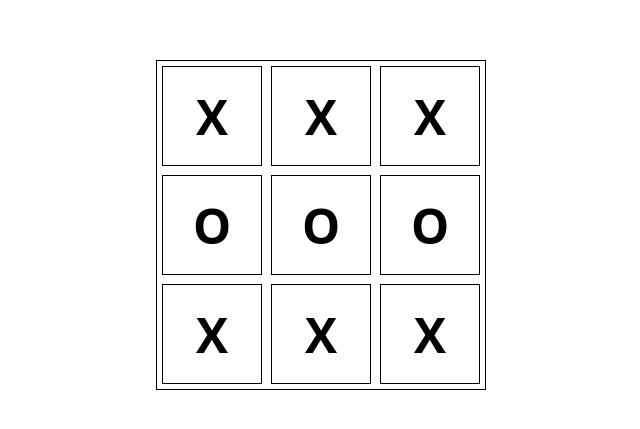
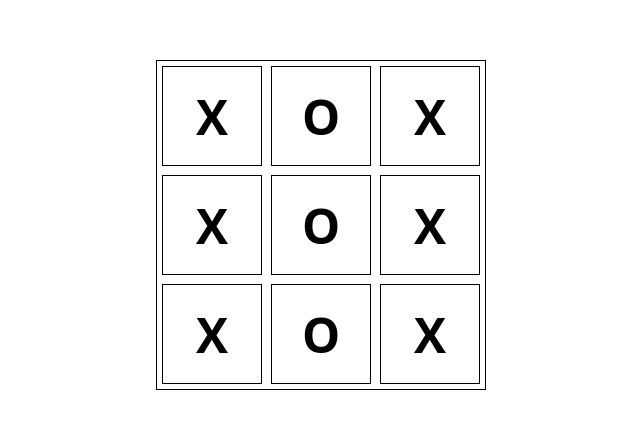
Before and after one commit to vilisimo/tic-tac-toe-fe, a React (Create React App) app: page / in a window 1280 px wide. Shown: the part 183-612 px from the top of the page, without its empty margins (319-959 px from the left). Built offline with nearby package versions, Linux system fonts and the light colour scheme.

Commit message:
Rework into more intuitive layout with rows

```diff
--- a/src/components/board.jsx
+++ b/src/components/board.jsx
@@ -1,12 +1,12 @@
 import React from 'react';
-import Column from './column';
+import Row from './row';
 import './styles/board.css';
 
 const Board = () => (
   <div className="board">
-    <Column />
-    <Column />
-    <Column />
+    <Row />
+    <Row />
+    <Row />
   </div>
 );
 
--- a/src/components/column.jsx
+++ b/src/components/row.jsx
@@ -1,9 +1,9 @@
 import React from 'react';
 import Square from './square';
-import './styles/column.css';
+import './styles/row.css';
 
 const Column = () => (
-  <div className="column">
+  <div className="row">
     <Square filler="X" />
     <Square filler="O" />
     <Square filler="X" />
--- a/src/components/styles/board.css
+++ b/src/components/styles/board.css
@@ -1,5 +1,6 @@
 .board {
   display: flex;
+  flex-direction: column;
   justify-content: space-between;
 
   border: 1px solid black;
--- a/src/components/styles/column.css
+++ b/src/components/styles/row.css
@@ -1,5 +1,4 @@
-.column {
+.row {
   display: flex;
-  flex-direction: column;
   justify-content: space-between;
 }
```
Also changed, not shown: src/components/styles/square.css (line endings or trailing spaces).
